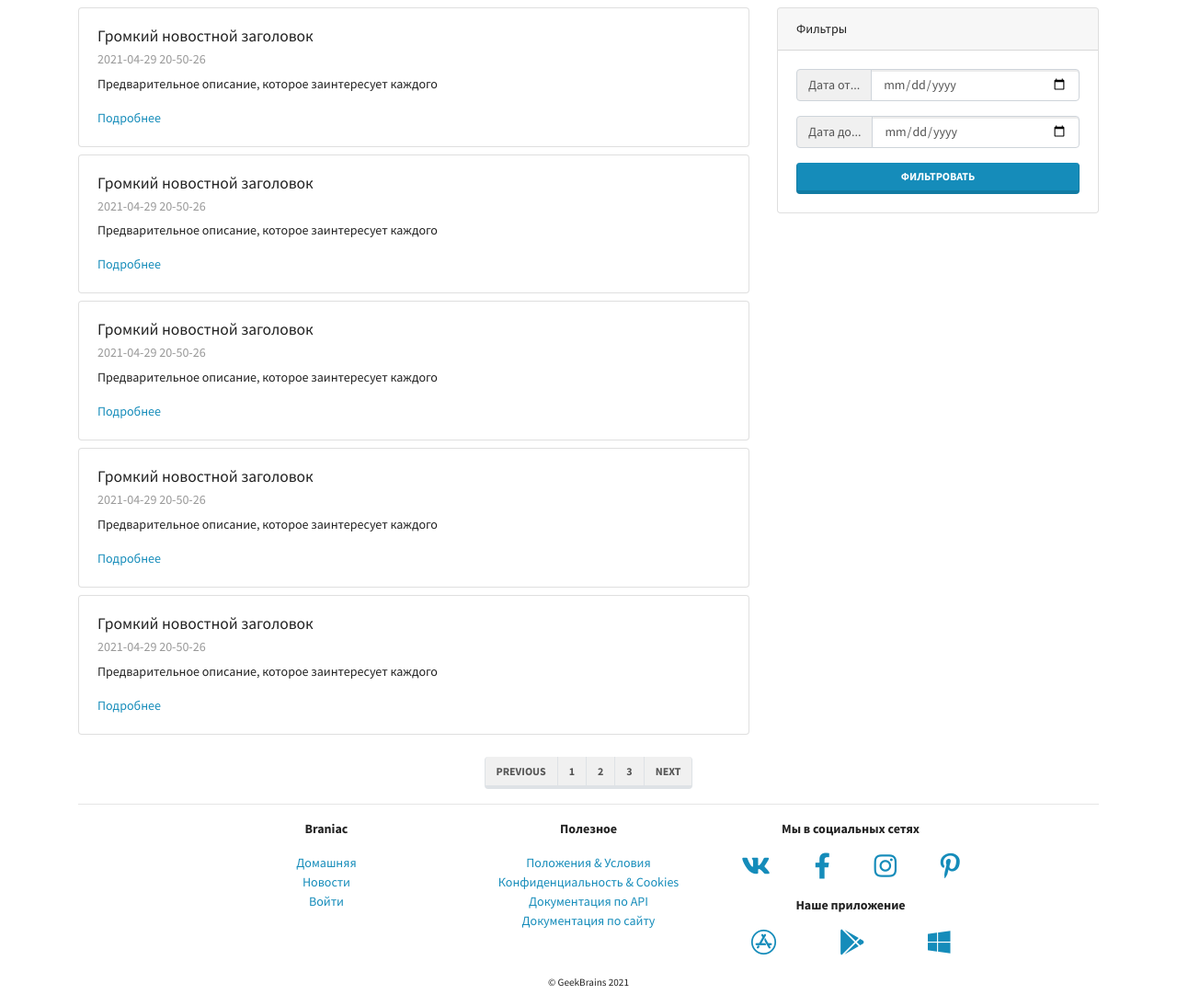
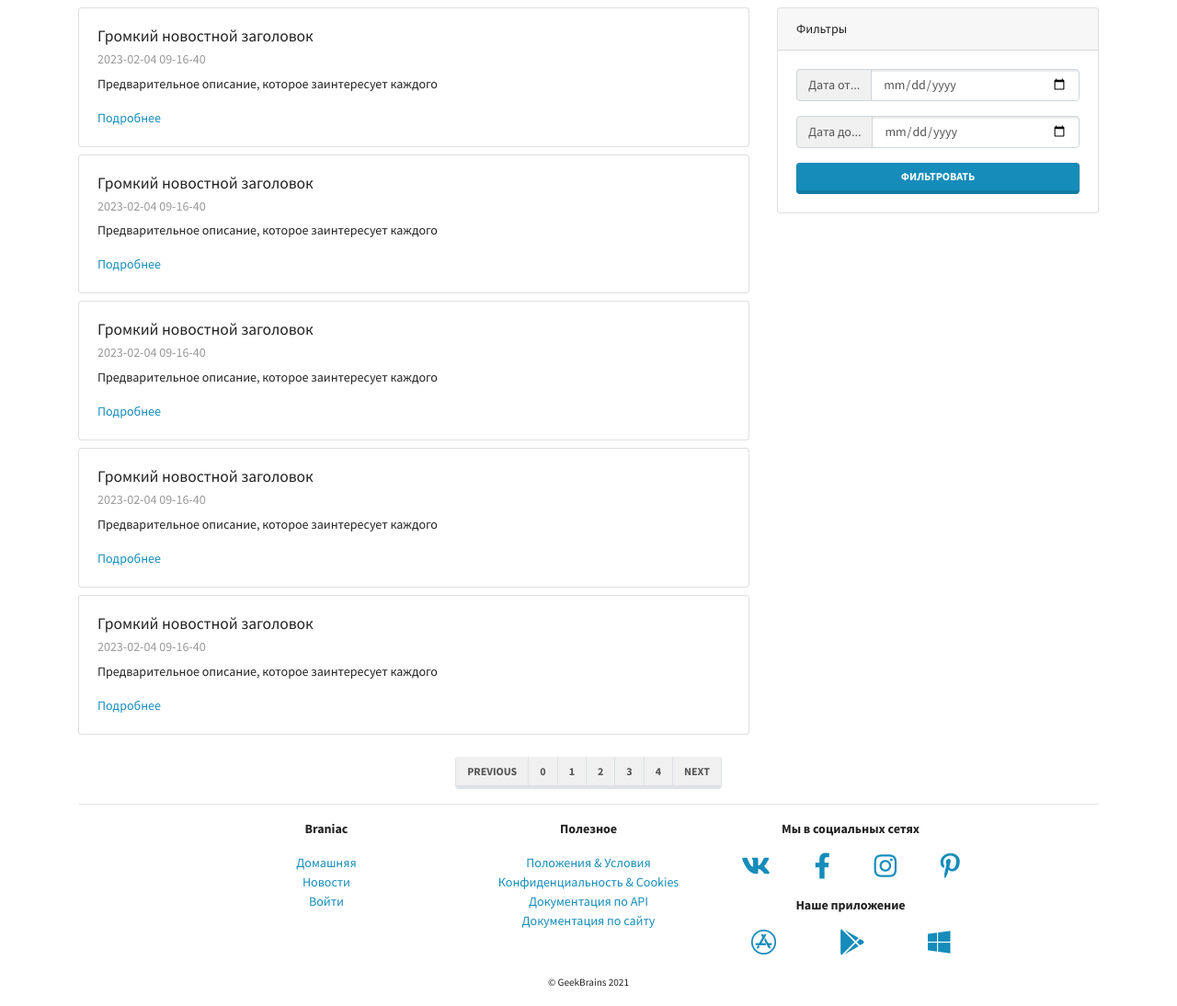
Before and after one commit to Art-20/BraniacLMS, a Django app: page /mainapp/news/ in a window 1280 px wide. Shown: the part 77-1171 px from the top of the page at 92% size. Run offline with Django 3.2, Linux system fonts and the light colour scheme; some libraries are stand-ins or nearby versions.

Commit message:
lesson_3 Template's filters

```diff
--- a/mainapp/templates/mainapp/news.html
+++ b/mainapp/templates/mainapp/news.html
@@ -1,16 +1,20 @@
 {% extends 'base.html' %}
 
 {% block content %}
+
+{% with range as double_range %}
 
 <div class="row">
 
   <div class="col-lg-8">
 
-    {% for i in range %}
+    {% for i in double_range %}
     <div class="card my-2">
       <div class="card-body">
         <h5 class="card-title">{{ news_title }}</h5>
-        <h6 class="card-subtitle mb-2 text-muted">2021-04-29 20-50-26</h6>
+        <h6 class="card-subtitle mb-2 text-muted">
+          {{ datetime_obj|date:"Y-m-d h-i-s" }}
+        </h6>
         <p class="card-text">{{ news_preview }}</p>
         <a href="#" class="card-link">Подробнее</a>
       </div>
@@ -52,12 +56,16 @@
   <nav aria-label="Page navigation example">
     <ul class="pagination">
       <li class="page-item"><a class="page-link" href="#">Previous</a></li>
-      <li class="page-item"><a class="page-link" href="#">1</a></li>
-      <li class="page-item"><a class="page-link" href="#">2</a></li>
-      <li class="page-item"><a class="page-link" href="#">3</a></li>
+
+      {% for i in double_range %}
+      <li class="page-item"><a class="page-link" href="#">{{ i }}</a></li>
+      {% endfor %}
+
       <li class="page-item"><a class="page-link" href="#">Next</a></li>
     </ul>
   </nav>
 </div>
 
+{% endwith %}
+
 {% endblock content %}
--- a/mainapp/views.py
+++ b/mainapp/views.py
@@ -1,3 +1,5 @@
+from datetime import datetime
+
 from django.views.generic import TemplateView
 
 
@@ -15,6 +17,7 @@ class NewsPageView(TemplateView):
         context["news_title"] = "Громкий новостной заголовок"
         context["news_preview"] = "Предварительное описание, которое заинтересует каждого"
         context["range"] = range(5)
+        context["datetime_obj"] = datetime.now()
         return context
 
 
```
